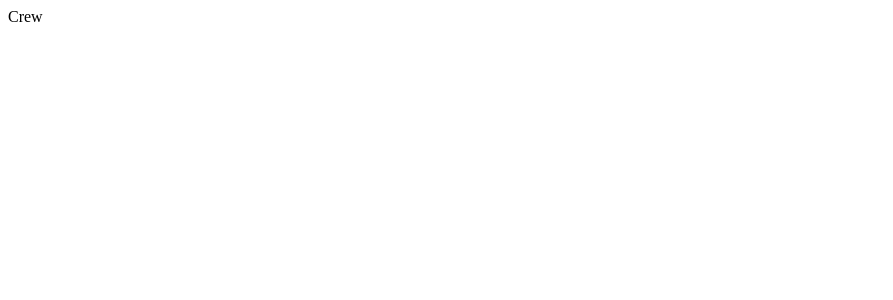
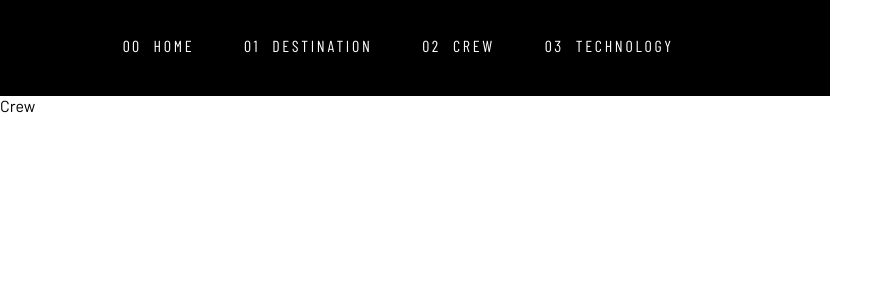
Before and after one commit to ElieB77/space_tourism, a Next.js app in the folder space_tourism/: page /crew in a window 1280 px wide. Shown: the top 300 px of the page, without its empty margins (0-893 px from the left). Built offline with nearby package versions, Linux system fonts and the light colour scheme.

Commit message:
Add navbar component.

```diff
--- a/space_tourism/src/app/(routes)/layout.tsx
+++ b/space_tourism/src/app/(routes)/layout.tsx
@@ -1,4 +1,6 @@
 import "@/app/_styles/main.scss";
+import { Navbar } from "../_components/Navbar";
+import data from "@/app/_assets/data.json";
 
 export default function RootLayout({
   children,
@@ -7,7 +9,10 @@ export default function RootLayout({
 }) {
   return (
     <html lang="en">
-      <body>{children}</body>
+      <body>
+        <Navbar data={data.menu} />
+        {children}
+      </body>
     </html>
   );
 }
--- /dev/null
+++ b/space_tourism/src/app/_components/Navbar/index.tsx
@@ -0,0 +1,27 @@
+import "@/app/_styles/components/_navbar.scss";
+import Link from "next/link";
+
+interface INavlink {
+  index: string;
+  link: string;
+  to: string;
+}
+
+interface NavbarProps {
+  data: INavlink[];
+}
+
+export const Navbar = (props: NavbarProps) => {
+  return (
+    <div className="__navbar">
+      {props.data.map((el: INavlink) => {
+        return (
+          <Link className="nav_link" key={el.index} href={el.to}>
+            <span>{el.index}</span>
+            <span>{el.link}</span>
+          </Link>
+        );
+      })}
+    </div>
+  );
+};
--- a/space_tourism/src/app/_styles/base/_index.scss
+++ b/space_tourism/src/app/_styles/base/_index.scss
@@ -1,2 +1,3 @@
 @forward "fonts";
 @forward "typography";
+@forward "reset";
--- /dev/null
+++ b/space_tourism/src/app/_styles/base/_reset.scss
@@ -0,0 +1,32 @@
+@use "../abstracts/variables" as *;
+
+* {
+  margin: 0;
+}
+
+*,
+*::before,
+*::after {
+  box-sizing: border-box;
+}
+
+body {
+  font-family: $barlow;
+}
+
+// input,
+// textarea,
+// select
+button {
+  font: inherit;
+}
+
+p,
+h1,
+h2,
+h3,
+h4,
+h5,
+h6 {
+  overflow-wrap: break-word;
+}
--- a/space_tourism/src/app/_styles/base/_typography.scss
+++ b/space_tourism/src/app/_styles/base/_typography.scss
@@ -46,4 +46,11 @@
 .nav_link {
   font-size: 16px;
   letter-spacing: 2.7px;
+  text-transform: uppercase;
+  color: $light;
 }
+
+a {
+  text-decoration: none;
+  color: inherit;
+}
--- /dev/null
+++ b/space_tourism/src/app/_styles/components/_navbar.scss
@@ -0,0 +1,27 @@
+@use "../abstracts/variables" as *;
+
+.__navbar {
+  background-color: black;
+  width: 830px;
+  height: 96px;
+  display: flex;
+  align-items: center;
+  gap: 50px;
+  padding: 0 0 0 123px;
+
+  & a {
+    height: 96px;
+    display: flex;
+    align-items: center;
+    border-bottom: solid 3px transparent;
+    transition: 0.3s ease;
+
+    &:hover {
+      border-bottom: solid 3px $light;
+    }
+  }
+
+  & span:first-of-type {
+    margin-right: 12px;
+  }
+}
```
